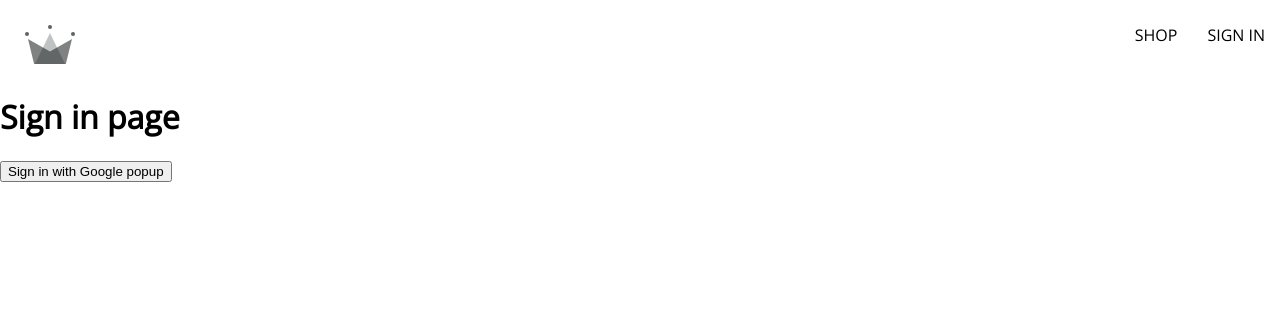
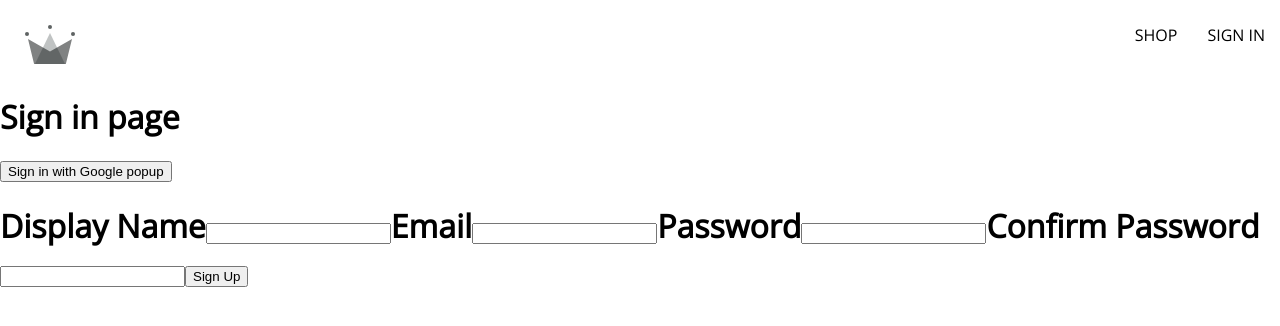
Before and after one commit to yaaradd/crwn-clothing, a React (Create React App) app: page /sign-in in a window 1280 px wide. Shown: the top 326 px of the page. Built offline with nearby package versions, Linux system fonts and the light colour scheme.

Commit message:
added signIn with form and created sign-up component

```diff
--- /dev/null
+++ b/src/components/sign-up-form/sign-up-form.component.jsx
@@ -0,0 +1,71 @@
+import { useState } from "react";
+
+const defaultFormFields = {
+    displayName: '',
+    email: '',
+    password: '',
+    confirmPassword: ''
+}
+
+const SignUpForm = () => {
+    const [formFields, setFormFields] = useState(defaultFormFields);
+    const { displayName, email, password, confirmPassword } = formFields;
+
+    const handleChange = (event) => {
+        const { name, value } = event.target;
+
+        setFormFields({...formFields, [name]: value });
+
+    };
+
+
+    return (
+        <div>
+            <h1>
+            <form onSubmit={() => {}}>
+
+                <label>Display Name</label>
+                <input
+                type='text'
+                required
+                onChange={ handleChange }
+                name='displayName'
+                value={displayName}
+                />
+
+                <label>Email</label>
+                <input
+                type='email'
+                required
+                onChange={ handleChange }
+                name='email'
+                value={ email }
+                />
+
+                <label>Password</label>
+                <input
+                type='password'
+                required
+                onChange={ handleChange }
+                name='password'
+                value={ password }
+                />
+
+                <label>Confirm Password</label>
+                <input
+                type='password'
+                required
+                onChange={ handleChange }
+                name='confirmPassword'
+                value={ confirmPassword }
+                />
+
+
+                <button type="submit">Sign Up</button>
+            </form>
+            </h1>
+        </div>
+    );
+};
+
+export default SignUpForm;
--- a/src/routs/sign-in/sign-in.component.jsx
+++ b/src/routs/sign-in/sign-in.component.jsx
@@ -1,6 +1,13 @@
-import { signInwithGooglePopup, createUserDocumentFromAuth } from "../../utils/firebase/firbase.utils";
+import {
+    signInwithGooglePopup,
+    createUserDocumentFromAuth,
+} from "../../utils/firebase/firbase.utils";
+import { async } from "@firebase/util";
+import SignUpForm from "../../components/sign-up-form/sign-up-form.component";
+
 
 const SignIn = () => {
+
     const logGoogleUser = async () => {
         const { user } = await signInwithGooglePopup();
         const userDocRef = await createUserDocumentFromAuth(user);
@@ -10,6 +17,7 @@
         <div>
             <h1>Sign in page</h1>
             <button onClick={logGoogleUser}>Sign in with Google popup</button>
+            <SignUpForm/>
         </div>
     );
 };
--- a/src/utils/firebase/firbase.utils.js
+++ b/src/utils/firebase/firbase.utils.js
@@ -32,6 +32,7 @@
 
 export const auth = getAuth();
 export const signInwithGooglePopup = () => signInWithPopup(auth, provider);
+export const signInWithGoogleRedirect = () => signInWithRedirect(auth, provider);
 
 export const db = getFirestore()
 
```
